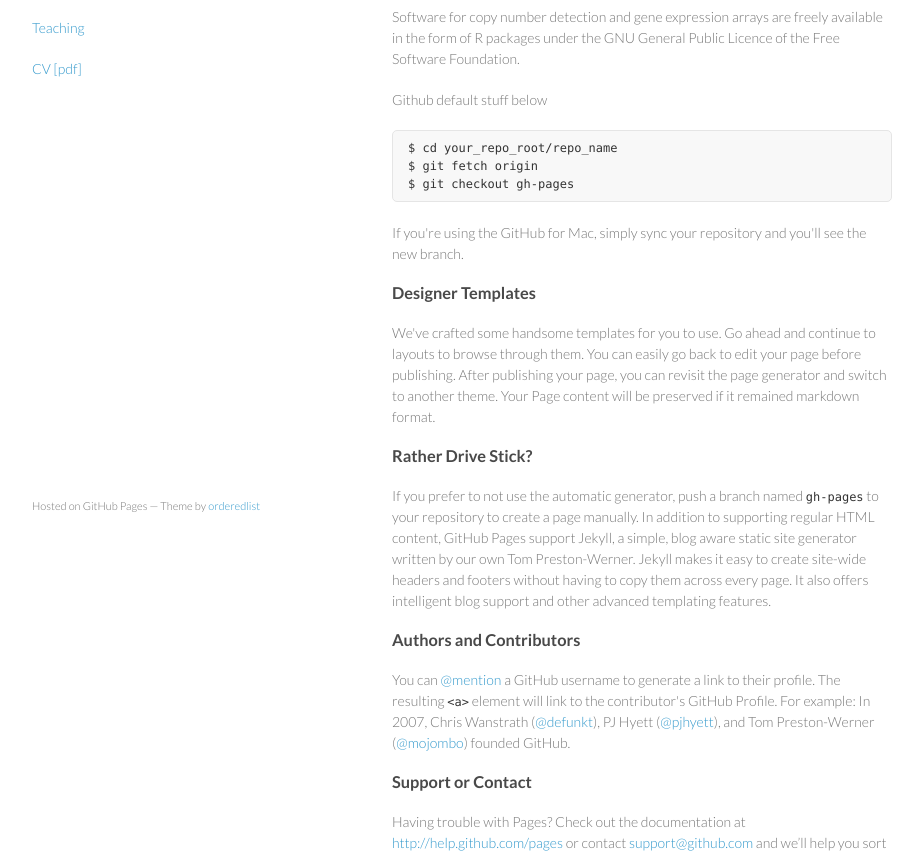
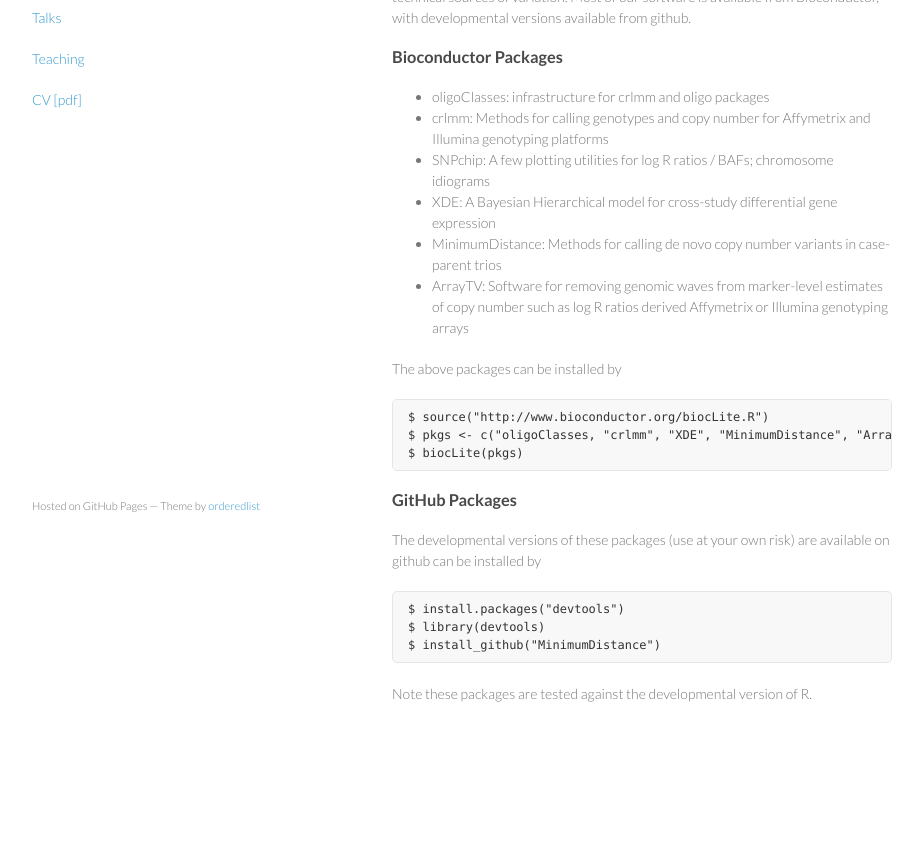
Before and after one commit to rscharpf/rscharpf_backup.github.io, a plain HTML site: page index.html in a window 1280 px wide. Shown: the part 215-1073 px from the top of the page, without its empty margins (178-1101 px from the left). After the commit the page ends 989 px from the top, so only its background shows below. Drawn offline with Linux system fonts and the light colour scheme.

Commit message:
update index

```diff
--- a/index.html
+++ b/index.html
@@ -15,8 +15,9 @@
   <body>
     <div class="wrapper">
       <header>
-        <h1>Robert B. Scharpf </h1>
+        <h1>Robert B. Scharpf Research Page </h1>
         <p>Research Page</p>
+
 
         <p class="view"><a href="https://github.com/rscharpf">View My GitHub Profile</a></p>
         <p class="view"><a href="Talks/index.html">Talks</a></p>
@@ -28,38 +29,36 @@
         <h3>
 <a name="research-overview" class="anchor" href="#research-overview"><span class="octicon octicon-link"></span></a>Research Overview</h3>
 
-<p>I develop statistical methods and software for various high-throughput technologies. For SNP arrays, I am an interested in improving measures of DNA copy number. For gene expression arrays, I am developing methods for cross-study analysis of expression data to identify concordant and discordant patterns of differential gene expression.</p>
+<p>I develop statistical methods and software for the analysis of high-throughput genomic data, including methods for estimating cross-study differential gene expression in mRNA microarrays, methods for detecting structural variants from array- and sequence-based platforms.  I also develop methods and software for preprocessing array and sequence platforms to remove batch effects and other technical sources of variation.  Most of our software is available from Bioconductor, with developmental versions available from github.</p>
 
-<p>Software for copy number detection and gene expression arrays are freely available in the form of R packages under the GNU General Public Licence of the Free Software Foundation.</p>
+<h3>
+<a name="bioconductor-packages" class="anchor" href="#bioconductor-packages"><span class="octicon octicon-link"></span></a>Bioconductor Packages</h3>
 
-<p>Github default stuff below</p>
+<ul>
+<li>oligoClasses: infrastructure for crlmm and oligo packages </li>
+<li>crlmm:  Methods for calling genotypes and copy number for Affymetrix and Illumina genotyping platforms</li>
+<li>SNPchip: A few plotting utilities for log R ratios / BAFs; chromosome idiograms</li>
+<li>XDE: A Bayesian Hierarchical model for cross-study differential gene expression</li>
+<li>MinimumDistance: Methods for calling de novo copy number variants in case-parent trios</li>
+<li>ArrayTV: Software for removing genomic waves from marker-level estimates of copy number such as log R ratios derived Affymetrix or Illumina genotyping arrays</li>
+</ul><p>The above packages can be installed by</p>
 
-<pre><code>$ cd your_repo_root/repo_name
-$ git fetch origin
-$ git checkout gh-pages
+<pre><code>$ source("http://www.bioconductor.org/biocLite.R")
+$ pkgs &lt;- c("oligoClasses, "crlmm", "XDE", "MinimumDistance", "ArrayTV", "SNPchip")
+$ biocLite(pkgs)
 </code></pre>
 
-<p>If you're using the GitHub for Mac, simply sync your repository and you'll see the new branch.</p>
+<h3>
+<a name="github-packages" class="anchor" href="#github-packages"><span class="octicon octicon-link"></span></a>GitHub Packages</h3>
 
-<h3>
-<a name="designer-templates" class="anchor" href="#designer-templates"><span class="octicon octicon-link"></span></a>Designer Templates</h3>
+<p>The developmental versions of these packages (use at your own risk) are available on github can be installed by</p>
 
-<p>We've crafted some handsome templates for you to use. Go ahead and continue to layouts to browse through them. You can easily go back to edit your page before publishing. After publishing your page, you can revisit the page generator and switch to another theme. Your Page content will be preserved if it remained markdown format.</p>
+<pre><code>$ install.packages("devtools")
+$ library(devtools)
+$ install_github("MinimumDistance")
+</code></pre>
 
-<h3>
-<a name="rather-drive-stick" class="anchor" href="#rather-drive-stick"><span class="octicon octicon-link"></span></a>Rather Drive Stick?</h3>
-
-<p>If you prefer to not use the automatic generator, push a branch named <code>gh-pages</code> to your repository to create a page manually. In addition to supporting regular HTML content, GitHub Pages support Jekyll, a simple, blog aware static site generator written by our own Tom Preston-Werner. Jekyll makes it easy to create site-wide headers and footers without having to copy them across every page. It also offers intelligent blog support and other advanced templating features.</p>
-
-<h3>
-<a name="authors-and-contributors" class="anchor" href="#authors-and-contributors"><span class="octicon octicon-link"></span></a>Authors and Contributors</h3>
-
-<p>You can <a href="https://github.com/blog/821" class="user-mention">@mention</a> a GitHub username to generate a link to their profile. The resulting <code>&lt;a&gt;</code> element will link to the contributor's GitHub Profile. For example: In 2007, Chris Wanstrath (<a href="https://github.com/defunkt" class="user-mention">@defunkt</a>), PJ Hyett (<a href="https://github.com/pjhyett" class="user-mention">@pjhyett</a>), and Tom Preston-Werner (<a href="https://github.com/mojombo" class="user-mention">@mojombo</a>) founded GitHub.</p>
-
-<h3>
-<a name="support-or-contact" class="anchor" href="#support-or-contact"><span class="octicon octicon-link"></span></a>Support or Contact</h3>
-
-<p>Having trouble with Pages? Check out the documentation at <a href="http://help.github.com/pages">http://help.github.com/pages</a> or contact <a href="mailto:support@github.com">support@github.com</a> and we’ll help you sort it out.</p>
+<p>Note these packages are tested against the developmental version of R.</p>
       </section>
       <footer>
         <p><small>Hosted on GitHub Pages &mdash; Theme by <a href="https://github.com/orderedlist">orderedlist</a></small></p>
```
Also changed, not shown: params.json (+1 -1 lines).
